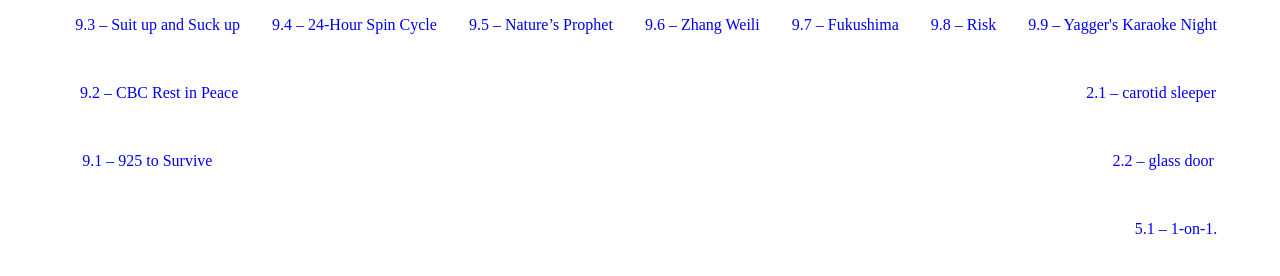
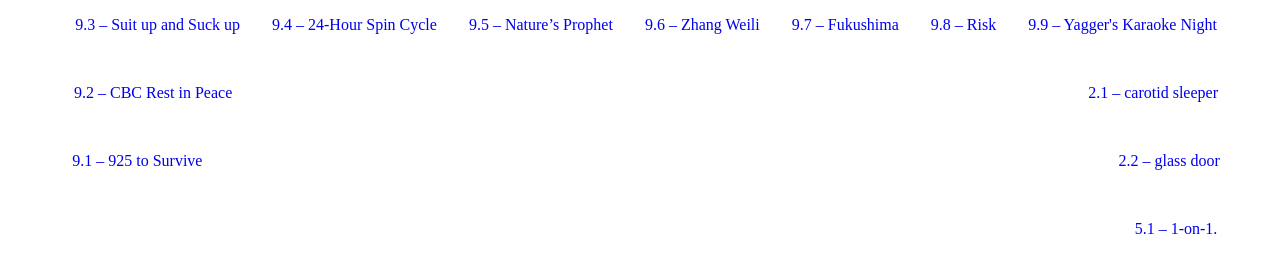
Before and after one commit to Project-925/project-925.github.io, a Jekyll site: the page built from index.html, in a window 1280 px wide. Shown: the top 276 px of the page. Built offline with Jekyll 4.4.1, drawn with Linux system fonts in a browser that asks for light colours.

Commit message:
Update default.html

```diff
--- a/_layouts/default.html
+++ b/_layouts/default.html
@@ -41,9 +41,9 @@
 
                     <p align="center">
                     <a href="/9.2">9.2 – CBC Rest in Peace</a>
-&nbsp;&nbsp; &nbsp;&nbsp;&nbsp;&nbsp; &nbsp;&nbsp;&nbsp;&nbsp; &nbsp;&nbsp;&nbsp;&nbsp; &nbsp;&nbsp;&nbsp;&nbsp; &nbsp;&nbsp;&nbsp;&nbsp; &nbsp;&nbsp;&nbsp;&nbsp; &nbsp;&nbsp; &nbsp;&nbsp; &nbsp;&nbsp;&nbsp;&nbsp; &nbsp;&nbsp;&nbsp;&nbsp; &nbsp;&nbsp;&nbsp;&nbsp; &nbsp;&nbsp;&nbsp;&nbsp; &nbsp;&nbsp;&nbsp;&nbsp; &nbsp;&nbsp;&nbsp;&nbsp; &nbsp;&nbsp;&nbsp;&nbsp; &nbsp;&nbsp;&nbsp;&nbsp; &nbsp;&nbsp;&nbsp;&nbsp; &nbsp;&nbsp;&nbsp;&nbsp; &nbsp;&nbsp;&nbsp;&nbsp; &nbsp;&nbsp;&nbsp;&nbsp; &nbsp;&nbsp;&nbsp;&nbsp; &nbsp;&nbsp;&nbsp;&nbsp; &nbsp;&nbsp;&nbsp;&nbsp; &nbsp;&nbsp;&nbsp;&nbsp; &nbsp;&nbsp;&nbsp;&nbsp; &nbsp;&nbsp;&nbsp;&nbsp; &nbsp;&nbsp;&nbsp;&nbsp; &nbsp;&nbsp;&nbsp;&nbsp; &nbsp;&nbsp;&nbsp;&nbsp; &nbsp;&nbsp;&nbsp;&nbsp; &nbsp;&nbsp;&nbsp;&nbsp; &nbsp;&nbsp;&nbsp;&nbsp; &nbsp;&nbsp;&nbsp;&nbsp; &nbsp;&nbsp;&nbsp;&nbsp; &nbsp;&nbsp;&nbsp;&nbsp; &nbsp;&nbsp;&nbsp;&nbsp; &nbsp;&nbsp;&nbsp;&nbsp; &nbsp;&nbsp;&nbsp;&nbsp; &nbsp;&nbsp;&nbsp;&nbsp; &nbsp;&nbsp;&nbsp;&nbsp; &nbsp;&nbsp;&nbsp;&nbsp; &nbsp;&nbsp;&nbsp;&nbsp;&nbsp;&nbsp;
+&nbsp;&nbsp; &nbsp;&nbsp;&nbsp;&nbsp; &nbsp;&nbsp;&nbsp;&nbsp; &nbsp;&nbsp;&nbsp;&nbsp; &nbsp;&nbsp;&nbsp;&nbsp; &nbsp;&nbsp;&nbsp;&nbsp; &nbsp;&nbsp;&nbsp;&nbsp; &nbsp;&nbsp; &nbsp;&nbsp; &nbsp;&nbsp;&nbsp;&nbsp; &nbsp;&nbsp;&nbsp;&nbsp; &nbsp;&nbsp;&nbsp;&nbsp; &nbsp;&nbsp;&nbsp;&nbsp; &nbsp;&nbsp;&nbsp;&nbsp; &nbsp;&nbsp;&nbsp;&nbsp; &nbsp;&nbsp;&nbsp;&nbsp; &nbsp;&nbsp;&nbsp;&nbsp; &nbsp;&nbsp;&nbsp;&nbsp; &nbsp;&nbsp;&nbsp;&nbsp; &nbsp;&nbsp;&nbsp;&nbsp; &nbsp;&nbsp;&nbsp;&nbsp; &nbsp;&nbsp;&nbsp;&nbsp; &nbsp;&nbsp;&nbsp;&nbsp; &nbsp;&nbsp;&nbsp;&nbsp; &nbsp;&nbsp;&nbsp;&nbsp; &nbsp;&nbsp;&nbsp;&nbsp; &nbsp;&nbsp;&nbsp;&nbsp; &nbsp;&nbsp;&nbsp;&nbsp; &nbsp;&nbsp;&nbsp;&nbsp; &nbsp;&nbsp;&nbsp;&nbsp; &nbsp;&nbsp;&nbsp;&nbsp; &nbsp;&nbsp;&nbsp;&nbsp; &nbsp;&nbsp;&nbsp;&nbsp; &nbsp;&nbsp;&nbsp;&nbsp; &nbsp;&nbsp;&nbsp;&nbsp; &nbsp;&nbsp;&nbsp;&nbsp; &nbsp;&nbsp;&nbsp;&nbsp; &nbsp;&nbsp;&nbsp;&nbsp; &nbsp;&nbsp;&nbsp;&nbsp; &nbsp;&nbsp;&nbsp;&nbsp; &nbsp;&nbsp;&nbsp;&nbsp; &nbsp;&nbsp;&nbsp;&nbsp; &nbsp;&nbsp;&nbsp;&nbsp;&nbsp;&nbsp; &nbsp;
                     <a href="/2.1">2.1 – carotid sleeper</a>
-                    &nbsp;&nbsp; &nbsp;&nbsp;
+                    &nbsp;&nbsp; &nbsp;&nbsp;&nbsp;
 
 
                     </p>
@@ -52,9 +52,9 @@
 
                     <p align = "center">
                     <a href="/9.1">9.1 – 925 to Survive</a>
-                    &nbsp;&nbsp; &nbsp;&nbsp;&nbsp;&nbsp; &nbsp;&nbsp;&nbsp;&nbsp; &nbsp;&nbsp;&nbsp;&nbsp; &nbsp;&nbsp;&nbsp;&nbsp; &nbsp;&nbsp;&nbsp;&nbsp; &nbsp;&nbsp;&nbsp;&nbsp; &nbsp;&nbsp; &nbsp;&nbsp; &nbsp;&nbsp;&nbsp;&nbsp; &nbsp;&nbsp;&nbsp;&nbsp; &nbsp;&nbsp;&nbsp;&nbsp; &nbsp;&nbsp;&nbsp;&nbsp; &nbsp;&nbsp;&nbsp;&nbsp; &nbsp;&nbsp;&nbsp;&nbsp; &nbsp;&nbsp;&nbsp;&nbsp; &nbsp;&nbsp;&nbsp;&nbsp; &nbsp;&nbsp;&nbsp;&nbsp; &nbsp;&nbsp;&nbsp;&nbsp; &nbsp;&nbsp;&nbsp;&nbsp; &nbsp;&nbsp;&nbsp;&nbsp; &nbsp;&nbsp;&nbsp;&nbsp; &nbsp;&nbsp;&nbsp;&nbsp; &nbsp;&nbsp;&nbsp;&nbsp; &nbsp;&nbsp;&nbsp;&nbsp; &nbsp;&nbsp;&nbsp;&nbsp; &nbsp;&nbsp;&nbsp;&nbsp; &nbsp;&nbsp;&nbsp;&nbsp; &nbsp;&nbsp;&nbsp;&nbsp; &nbsp;&nbsp;&nbsp;&nbsp; &nbsp;&nbsp;&nbsp;&nbsp; &nbsp;&nbsp;&nbsp;&nbsp; &nbsp;&nbsp;&nbsp;&nbsp; &nbsp;&nbsp;&nbsp;&nbsp; &nbsp;&nbsp;&nbsp;&nbsp; &nbsp;&nbsp;&nbsp;&nbsp; &nbsp;&nbsp;&nbsp;&nbsp; &nbsp;&nbsp;&nbsp;&nbsp; &nbsp;&nbsp;&nbsp;&nbsp; &nbsp;&nbsp;&nbsp;&nbsp; &nbsp;&nbsp;&nbsp;&nbsp; &nbsp;&nbsp;&nbsp;&nbsp; &nbsp;&nbsp;&nbsp;&nbsp; &nbsp;&nbsp;&nbsp;&nbsp; &nbsp;&nbsp;&nbsp;&nbsp; &nbsp;&nbsp;&nbsp;&nbsp;
+                    &nbsp;&nbsp; &nbsp;&nbsp;&nbsp;&nbsp; &nbsp;&nbsp;&nbsp;&nbsp; &nbsp;&nbsp;&nbsp;&nbsp; &nbsp;&nbsp;&nbsp;&nbsp; &nbsp;&nbsp;&nbsp;&nbsp; &nbsp;&nbsp;&nbsp;&nbsp; &nbsp;&nbsp; &nbsp;&nbsp; &nbsp;&nbsp;&nbsp;&nbsp; &nbsp;&nbsp;&nbsp;&nbsp; &nbsp;&nbsp;&nbsp;&nbsp; &nbsp;&nbsp;&nbsp;&nbsp; &nbsp;&nbsp;&nbsp;&nbsp; &nbsp;&nbsp;&nbsp;&nbsp; &nbsp;&nbsp;&nbsp;&nbsp; &nbsp;&nbsp;&nbsp;&nbsp; &nbsp;&nbsp;&nbsp;&nbsp; &nbsp;&nbsp;&nbsp;&nbsp; &nbsp;&nbsp;&nbsp;&nbsp; &nbsp;&nbsp;&nbsp;&nbsp; &nbsp;&nbsp;&nbsp;&nbsp; &nbsp;&nbsp;&nbsp;&nbsp; &nbsp;&nbsp;&nbsp;&nbsp; &nbsp;&nbsp;&nbsp;&nbsp; &nbsp;&nbsp;&nbsp;&nbsp; &nbsp;&nbsp;&nbsp;&nbsp; &nbsp;&nbsp;&nbsp;&nbsp; &nbsp;&nbsp;&nbsp;&nbsp; &nbsp;&nbsp;&nbsp;&nbsp; &nbsp;&nbsp;&nbsp;&nbsp; &nbsp;&nbsp;&nbsp;&nbsp; &nbsp;&nbsp;&nbsp;&nbsp; &nbsp;&nbsp;&nbsp;&nbsp; &nbsp;&nbsp;&nbsp;&nbsp; &nbsp;&nbsp;&nbsp;&nbsp; &nbsp;&nbsp;&nbsp;&nbsp; &nbsp;&nbsp;&nbsp;&nbsp; &nbsp;&nbsp;&nbsp;&nbsp; &nbsp;&nbsp;&nbsp;&nbsp; &nbsp;&nbsp;&nbsp;&nbsp; &nbsp;&nbsp;&nbsp;&nbsp; &nbsp;&nbsp;&nbsp;&nbsp; &nbsp;&nbsp;&nbsp;&nbsp; &nbsp;&nbsp;&nbsp;&nbsp; &nbsp;&nbsp;&nbsp;&nbsp; &nbsp; &nbsp;
                     <a href="/2.2">2.2 – glass door</a>
-                    &nbsp;&nbsp; &nbsp;&nbsp;
+                    &nbsp;&nbsp; &nbsp;&nbsp;&nbsp;
                     </p>
 
 
```
